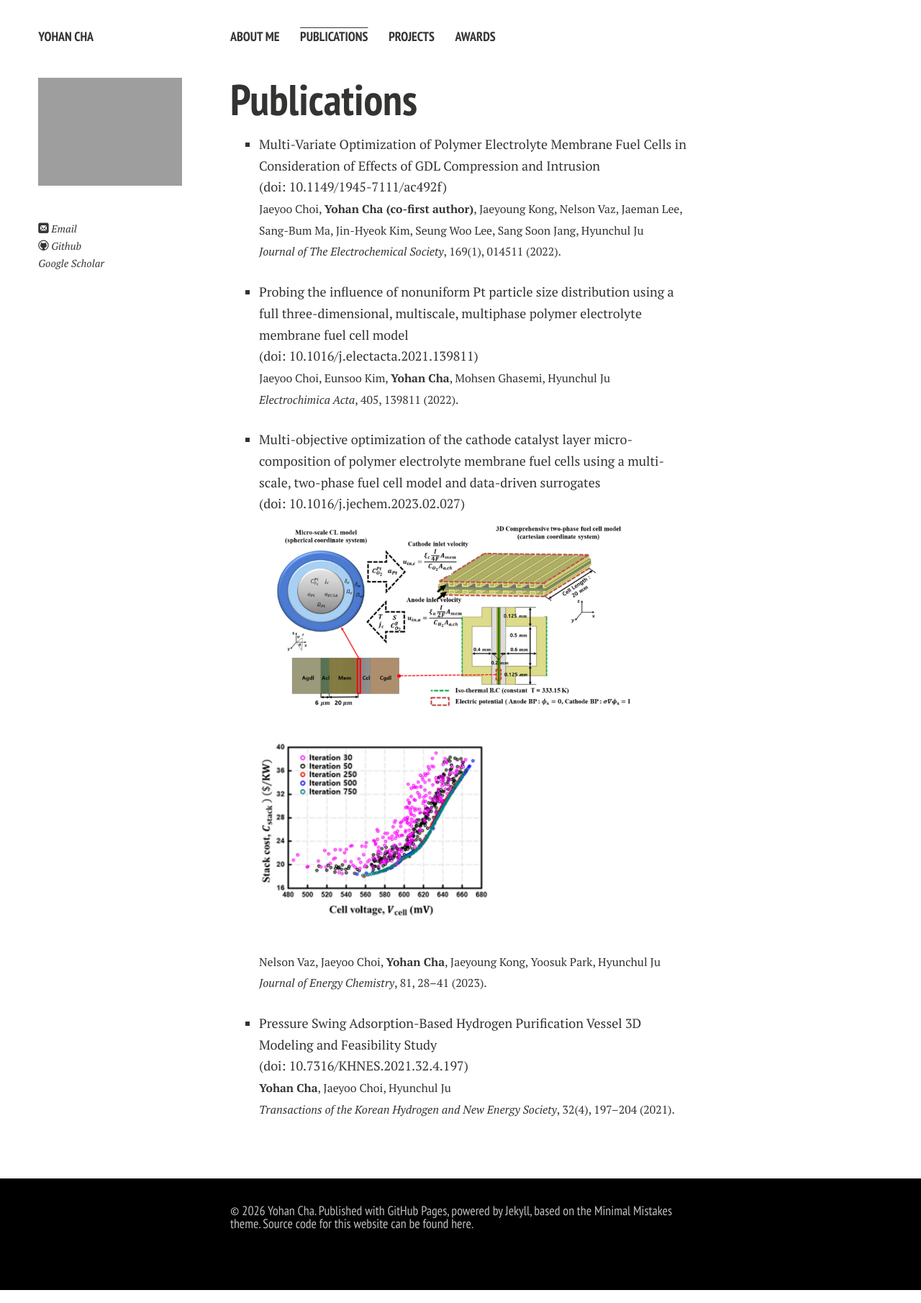
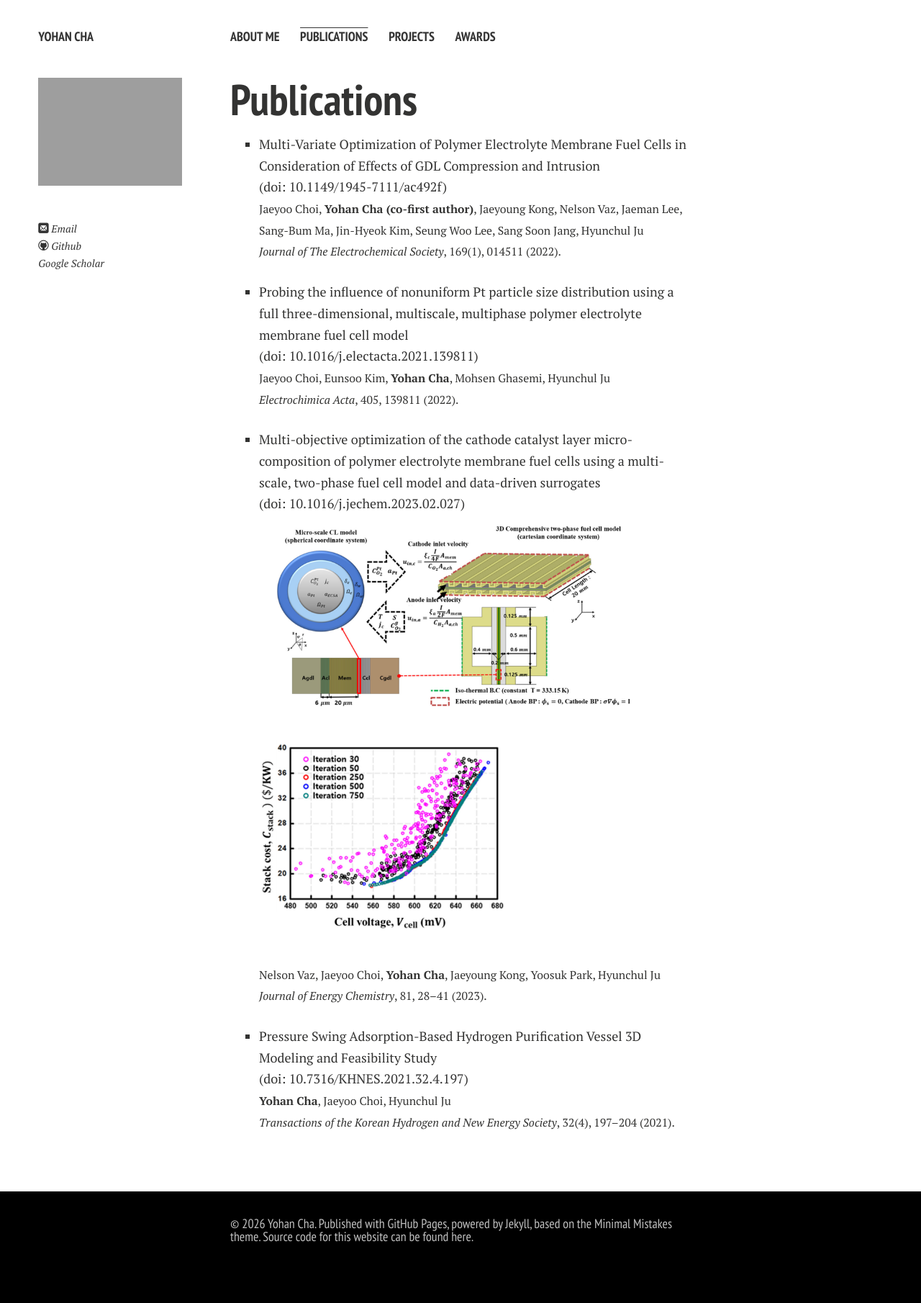
Before and after one commit to powerfulsmooth/powerfulsmooth.github.io, a Jekyll site: the page built from publications.md, in a window 1280 px wide. Shown: the whole page at 72% size. Built offline with Jekyll 4.4.1, drawn with Linux system fonts in a browser that asks for light colours; nearby versions of some CDN libraries; comment, search, counter and statistics services are not loaded; a style sheet for code colours, icons or effects is not loaded.

Commit message:
Add files via upload

```diff
--- a/publications.md
+++ b/publications.md
@@ -10,6 +10,6 @@ title: Publications
 
 - Probing the influence of nonuniform Pt particle size distribution using a full three-dimensional, multiscale, multiphase polymer electrolyte membrane fuel cell model<br><span style="white-space:nowrap;">(doi: <a href="https://doi.org/10.1016/j.electacta.2021.139811">10.1016/j.electacta.2021.139811</a>)</span><br><span style="font-size:0.88em;">Jaeyoo Choi, Eunsoo Kim, <strong>Yohan Cha</strong>, Mohsen Ghasemi, Hyunchul Ju<br><em>Electrochimica Acta</em>, 405, 139811 (2022).</span>
 
-- Multi-objective optimization of the cathode catalyst layer micro-composition of polymer electrolyte membrane fuel cells using a multi-scale, two-phase fuel cell model and data-driven surrogates<br><span style="white-space:nowrap;">(doi: <a href="https://doi.org/10.1016/j.jechem.2023.02.027">10.1016/j.jechem.2023.02.027</a>)</span><br><span style="display:flex;flex-wrap:wrap;gap:44px;align-items:center;margin:16px 0;"><img src="/images/pub3_jec_fig1b.png" alt="Fig. 1(b) — multi-scale, two-phase PEMFC modeling domains" style="height:250px;width:auto;max-width:100%;"><img src="/images/pub3_jec_fig6.png" alt="Fig. 6 — Pareto scatter of stack cost vs. cell voltage across iterations" style="height:250px;width:auto;max-width:100%;"></span><br><span style="font-size:0.88em;">Nelson Vaz, Jaeyoo Choi, <strong>Yohan Cha</strong>, Jaeyoung Kong, Yoosuk Park, Hyunchul Ju<br><em>Journal of Energy Chemistry</em>, 81, 28–41 (2023).</span>
+- Multi-objective optimization of the cathode catalyst layer micro-composition of polymer electrolyte membrane fuel cells using a multi-scale, two-phase fuel cell model and data-driven surrogates<br><span style="white-space:nowrap;">(doi: <a href="https://doi.org/10.1016/j.jechem.2023.02.027">10.1016/j.jechem.2023.02.027</a>)</span><br><span style="display:flex;flex-wrap:wrap;gap:44px;align-items:center;margin:16px 0;"><img src="/images/pub3_jec_fig1b.png" alt="Fig. 1(b) — multi-scale, two-phase PEMFC modeling domains" style="height:250px;width:auto;max-width:100%;"><img src="/images/pub3_jec_fig6.png" alt="Fig. 6 — Pareto scatter of stack cost vs. cell voltage across iterations" style="height:268px;width:auto;max-width:100%;"></span><br><span style="font-size:0.88em;">Nelson Vaz, Jaeyoo Choi, <strong>Yohan Cha</strong>, Jaeyoung Kong, Yoosuk Park, Hyunchul Ju<br><em>Journal of Energy Chemistry</em>, 81, 28–41 (2023).</span>
 
 - Pressure Swing Adsorption-Based Hydrogen Purification Vessel 3D Modeling and Feasibility Study<br><span style="white-space:nowrap;">(doi: <a href="https://doi.org/10.7316/KHNES.2021.32.4.197">10.7316/KHNES.2021.32.4.197</a>)</span><br><span style="font-size:0.88em;"><strong>Yohan Cha</strong>, Jaeyoo Choi, Hyunchul Ju<br><em>Transactions of the Korean Hydrogen and New Energy Society</em>, 32(4), 197–204 (2021).</span>
```
